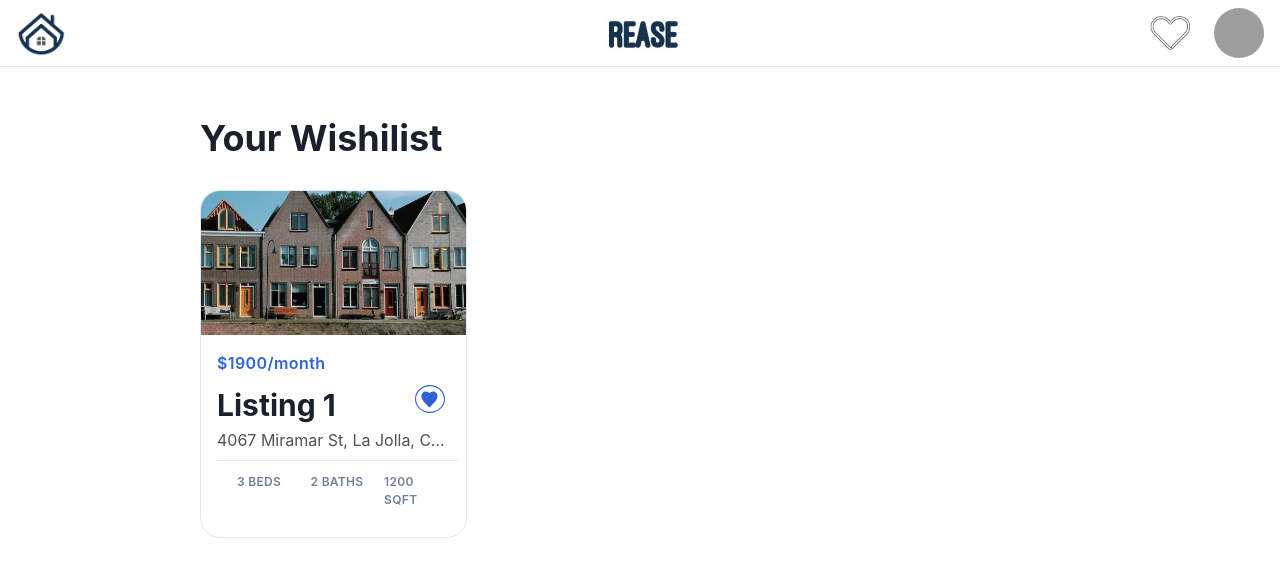
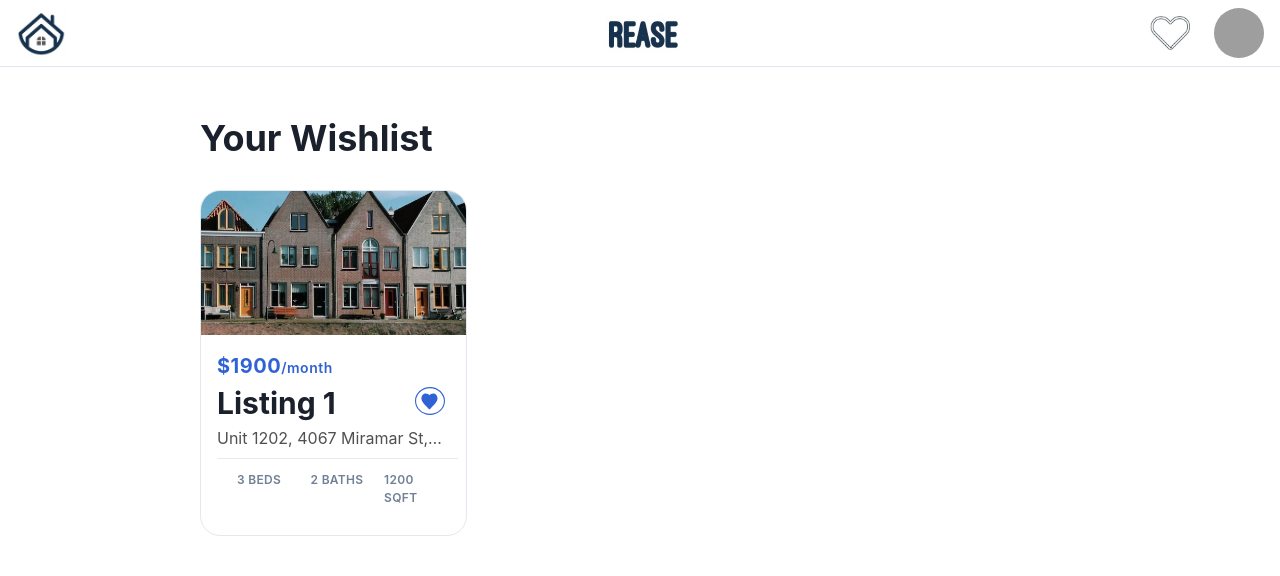
Before and after one commit to sakshisubedi/house-renting-application, a React (Create React App) app in the folder client/: page /wishlistPage in a window 1280 px wide. Shown: the top 576 px of the page. Built offline with nearby package versions, Linux system fonts and the light colour scheme; grey boxes are pictures that could not be loaded.

Commit message:
update card font

```diff
--- a/client/src/Components/ListingCard.js
+++ b/client/src/Components/ListingCard.js
@@ -8,6 +8,7 @@ import {
     LinkBox,
     LinkOverlay,
     IconButton,
+    HStack
 } from "@chakra-ui/react";
 import React from "react";
 import heart from '../img/Union.svg'
@@ -15,22 +16,26 @@ import heart from '../img/Union.svg'
 const ListingCard = ({ src }) => {
     return (
         <LinkBox maxW='sm' borderWidth='1px' borderRadius={20} overflow='hidden'>
-            <Image objectFit='fill' w="100%" src={src.img} alt="stock image" />
+            <Image objectFit='fill' w="100%" src={src.img} alt="card image" />
             <Box p='4'>
+                <HStack>
                     <Box
                         color='#3062D5'
-                    fontWeight='semibold'
+                        fontWeight='bold'
                         letterSpacing='wide'
-                    fontSize='s'
-
+                        fontSize='xl'
                     >
-                    ${src.rent}/month
+                        ${src.rent}
+                        <Box as='span' color='#3062D5' fontWeight='semibold' fontSize='sm'>
+                            /month
                         </Box>
+                    </Box>
+                </HStack>
 
 
-                <Flex mt="1" justifyContent="space-between" alignContent="center">
+
+                <Flex justifyContent="space-between" alignContent="center">
                     <Box
-                        mt='1'
                         fontWeight='bold'
                         lineHeight='tight'
                         noOfLines={1}
--- a/client/src/Components/WishlistPage.js
+++ b/client/src/Components/WishlistPage.js
@@ -36,7 +36,7 @@ function WishlistPage() {
     let tempListing = {
         img: house1,
         name: "Listing 1",
-        address: "4067 Miramar St, La Jolla, CA 92092",
+        address: "Unit 1202, 4067 Miramar St, La Jolla, CA 92092",
         bedrooms: 3,
         bathrooms: 2,
         rent: '1900',
@@ -54,7 +54,7 @@ function WishlistPage() {
                     {/* empty listing page */}
                     {/* <EmptyWishlist></EmptyWishlist> */}
                     <VStack align="left" spacing={30}>
-                        <Heading>Your Wishilist</Heading>
+                        <Heading>Your Wishlist</Heading>
                         <SimpleGrid columns={3} spacing={10}>
                             <ListingCard src={tempListing}> </ListingCard>
                         </SimpleGrid>
```
Lines whose indentation alone changed are shown as unchanged.
